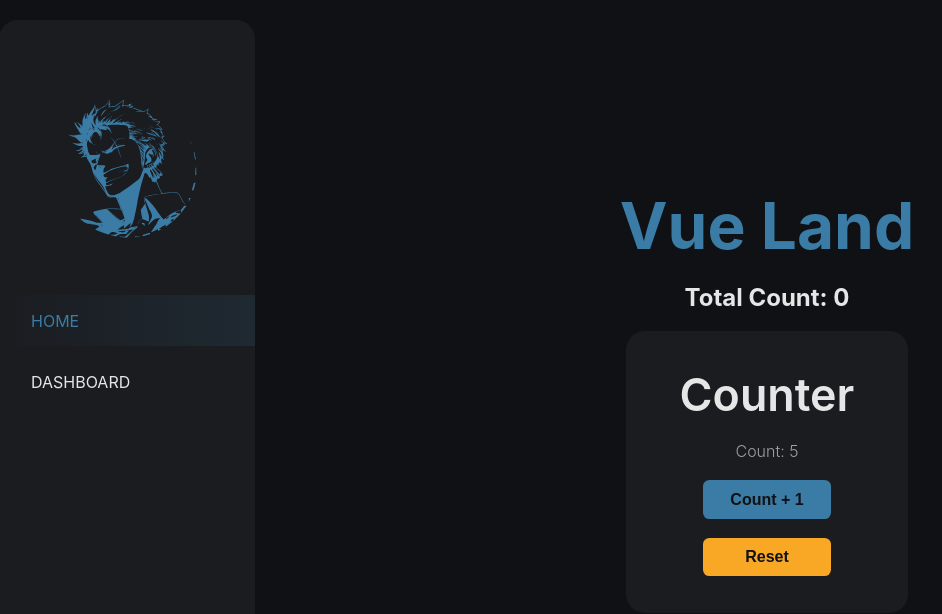
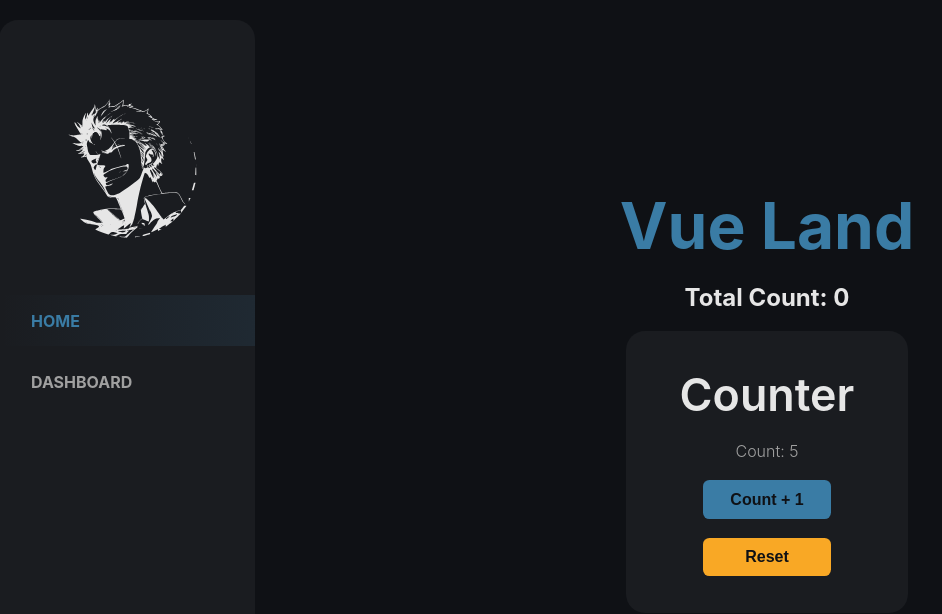
Before and after one commit to jacktbg/vue-land, a Vue app: page / in a window 1280 px wide. Shown: the top 614 px of the page, without its empty margins (1-943 px from the left). Built offline with nearby package versions, Linux system fonts and the light colour scheme.

Commit message:
style(sidebar): change options and icon colors

```diff
--- a/src/components/sidebar/Sidebar.vue
+++ b/src/components/sidebar/Sidebar.vue
@@ -51,7 +51,7 @@
   .image {
     width: 90%;
     aspect-ratio: 1/1;
-    color: var(--color-primary);
+    color: var(--color-text);
   }
   .nav {
     width: 100%;
@@ -70,6 +70,8 @@
     width: 100%;
     padding: 0 var(--space-lg);
     text-transform: uppercase;
+    font-weight: 700;
+    color: var(--color-text-muted);
   }
   .option:hover {
     color: var(--color-primary-hover);
```
